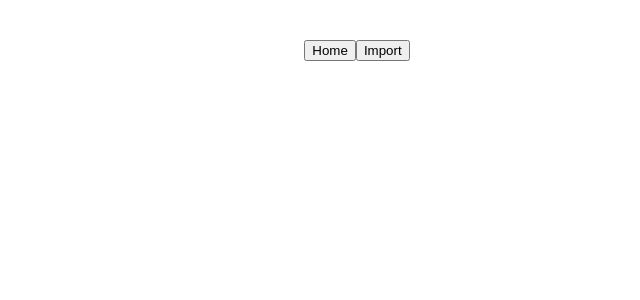
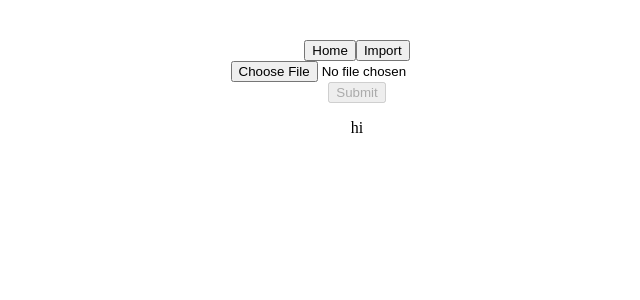
Before and after one commit to Bie-NHD/Rent-management-dashboard, a React (Vite) app in the folder staff-portal/: page / in a window 1280 px wide. Shown: the top 300 px of the page, without its empty margins (283-923 px from the left). Built offline with nearby package versions, Linux system fonts and the light colour scheme.

Commit message:
add: input csv file

```diff
--- a/staff-portal/src/main.jsx
+++ b/staff-portal/src/main.jsx
@@ -10,9 +10,13 @@ const router = createBrowserRouter([{
 
   path:"/",
   element: <Layout/>,
-  children:[{
-path:"import",element:<ImportScreen/>,
-  },],
+  children:[
+    {
+    index:true,
+
+    element:<ImportScreen/>,
+  },
+],
 }
 ]);
 
--- a/staff-portal/src/pages/ImportScreen.jsx
+++ b/staff-portal/src/pages/ImportScreen.jsx
@@ -1,5 +1,28 @@
-import React from "react";
+import React, { useState } from "react";
+
 
 export default function ImportScreen(){
-    return(<p>Import screen here</p>);
+
+    const [file,setFiles] = useState();
+
+    function handleChange(event){
+        setFiles(event.target.files[0]);
+        readCSVFile(file);
+    }
+    function readCSVFile(file){
+
+        var reader =new FileReader();
+        reader.readAsText(file);
+    }
+
+    return(
+    <>
+        <form>
+            <input type="file" accept=".csv" onChange=""/>
+            <br/>
+            <input type="submit" disabled value="Submit"/>
+        </form>
+    <p>hi</p>
+    </>
+    );
 }
```
